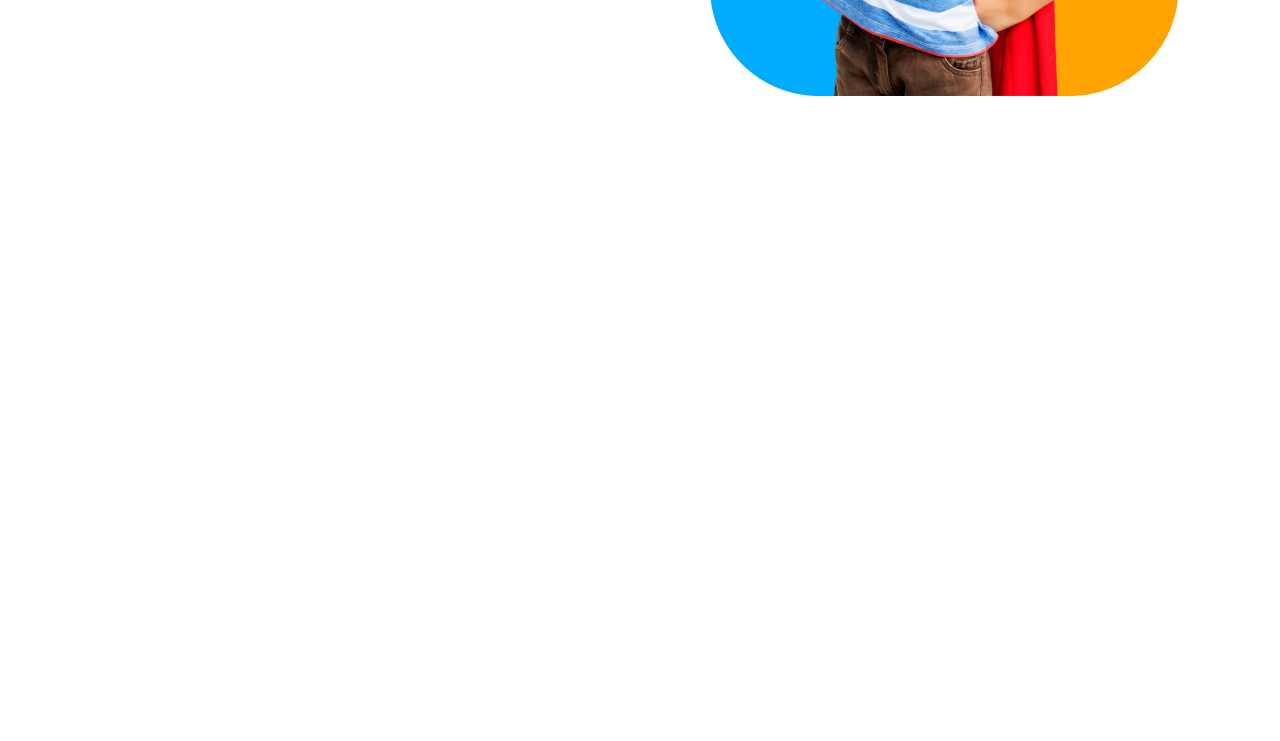
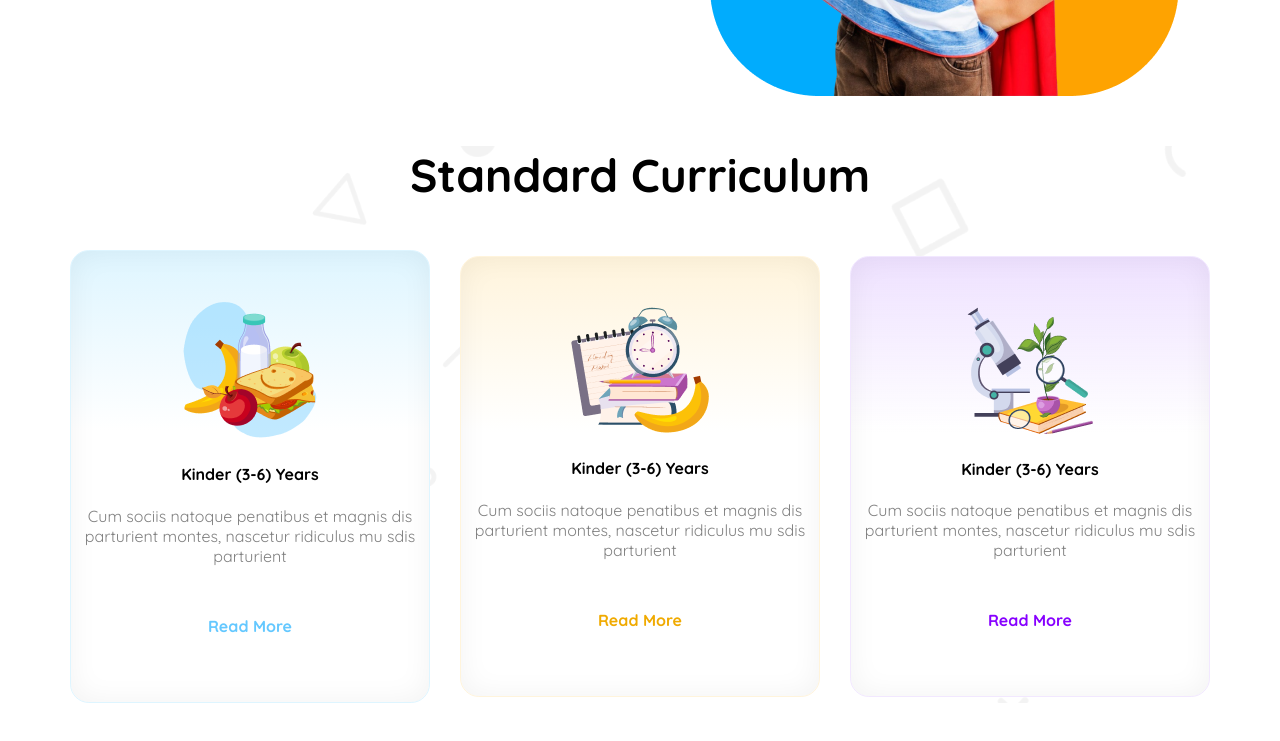
Before and after one commit to Mansurshoyab/assigment-2, a plain HTML site: page index.html in a window 1280 px wide. Shown: the part 581-1322 px from the top of the page. Before the commit the page ends 920 px from the top, so only its background shows below. Drawn offline with Linux system fonts and the light colour scheme.

Commit message:
Standard Curriculum added

```diff
--- a/index.html
+++ b/index.html
@@ -50,12 +50,45 @@
         </section>
 
         <section class="standard-curriculum">
+            <h3 class="curriculum-title">Standard Curriculum</h3>
             <div class="curriculum">
-                <img src="" alt="" class="curriculum-bg">
-                <h3 class="curriculum-title"></h3>
-                <div class="curriculum-card"></div>
-                <div class="curriculum-card"></div>
-                <div class="curriculum-card"></div>
+                <div class="curriculum-card-1">
+                    <img src="assets/kinder.png" alt="" class="curriculum-img">
+                    <h4 class="card-title">Kinder (3-6) Years</h4>
+                    <p class="card-description">
+                        Cum sociis natoque penatibus et magnis
+                        dis parturient montes, nascetur ridiculus
+                        mu sdis parturient
+                    </p>
+                    <p><a class="read-more-1" href="">Read More</a></p>
+                </div>
+                <div class="curriculum-card-2">
+                    <img src="assets/elementary.png" alt="" class="curriculum-img">
+                    <h4 class="card-title">Kinder (3-6) Years</h4>
+                    <p class="card-description">
+                        Cum sociis natoque penatibus et magnis
+                        dis parturient montes, nascetur ridiculus
+                        mu sdis parturient
+                    </p>
+                    <p><a class="read-more-2" href="">Read More</a></p>
+                </div>
+                <div class="curriculum-card-3">
+                    <img src="assets/middle.png" alt="" class="curriculum-img">
+                    <h4 class="card-title">Kinder (3-6) Years</h4>
+                    <p class="card-description">
+                        Cum sociis natoque penatibus et magnis
+                        dis parturient montes, nascetur ridiculus
+                        mu sdis parturient
+                    </p>
+                    <p><a  class="read-more-3" href="">Read More</a></p>
+                </div>
+            </div>
+        </section>
+
+        <section class="our-stories">
+            <div class="stories">
+                <div class="stories-main"></div>
+                <div class="stories-secondary"></div>
             </div>
         </section>
     </main>
--- a/styles/style.css
+++ b/styles/style.css
@@ -86,7 +86,6 @@ li > a {
 .banner{
     display: flex;
     align-items: center;
-    margin-bottom: 200px;
 }
 .banner-content{
     max-width: 640px;
@@ -122,6 +121,83 @@ li > a {
 }
 
 /* Standard Curriculum styles */
+.standard-curriculum{
+    max-width: 1140px;
+    margin: 0 auto;
+    background-image: url(../assets/bg.png);
+    margin-bottom: 200px;
+    background-size: cover;
+	background-position: center;
+    background-repeat: no-repeat;
+
+}
+
+.curriculum{
+    display: flex;
+    align-items: center;
+    justify-content: center;
+    text-align: center;
+    gap: 30px;
+}
+
+.curriculum-title{
+    text-align: center;
+    font-size: 46px;
+    font-weight: 700;
+}
+
+.card-description{
+    color: rgb(128, 128, 128);
+    margin-bottom: 50px;
+}
+
+.curriculum-card-1{
+    padding: 50px 5px;
+    box-sizing: border-box;
+    border: 0.94px solid rgb(222, 245, 255);
+    border-radius: 18.86px;
+    box-shadow: inset 0px 0px 28.3px 0.94px rgba(0, 0, 0, 0.05);
+    background: linear-gradient(180.00deg, rgb(222, 245, 255),rgba(255, 255, 255, 0) 40%),rgb(255, 255, 255);
+}
+
+.curriculum-card-2{
+    padding: 50px 5px;
+    box-sizing: border-box;
+    border: 0.94px solid rgb(255, 244, 220);
+    border-radius: 18.86px;
+    box-shadow: inset 0px 0px 28.3px 0.94px rgba(0, 0, 0, 0.05);
+    background: linear-gradient(180.00deg, rgb(255, 244, 220),rgba(255, 255, 255, 0) 40%),rgb(255, 255, 255);
+}
+
+.curriculum-card-3{
+    padding: 50px 5px;
+    box-sizing: border-box;
+    border: 0.94px solid rgb(242, 232, 255);
+    border-radius: 18.86px;
+    box-shadow: inset 0px 0px 28.3px 0.94px rgba(0, 0, 0, 0.05);
+    background: linear-gradient(180.00deg, rgb(238, 225, 255),rgba(255, 255, 255, 0) 40%),rgb(255, 255, 255);
+}
+
+.curriculum div a{
+    text-decoration: none;
+}
+
+.read-more-1{
+
+    color: rgb(100, 200, 255);
+    font-size: 16px;
+    font-weight: 700;
+}
+.read-more-2{
+    color: rgb(240, 170, 0);
+    font-size: 16px;
+    font-weight: 700;
+}
+.read-more-3{
+    color: rgb(135, 0, 255);
+    font-size: 16px;
+    font-weight: 700;
+}
 
 
 /* Responsive for phone */
@@ -176,4 +252,34 @@ li > a {
         margin-top: 20px;
     }
 
+
+    .standard-curriculum {
+        padding: 0 15px;
+    }
+
+    .curriculum{
+        flex-direction: column;
+        gap: 20px;
+        align-items: center;
+    }
+
+    .curriculum-card-1, .curriculum-card-2, .curriculum-card-3 {
+        width: 100%;
+        padding: 20px;
+        box-sizing: border-box;
+    }
+
+        .card-title {
+            font-size: 30px;
+            margin-bottom: 20px;
+        }
+
+        .card-description {
+            font-size: 14px;
+        }
+
+        .read-more-1, .read-more-2, .read-more-3 {
+            font-size: 14px;
+        }
+
 }
```
